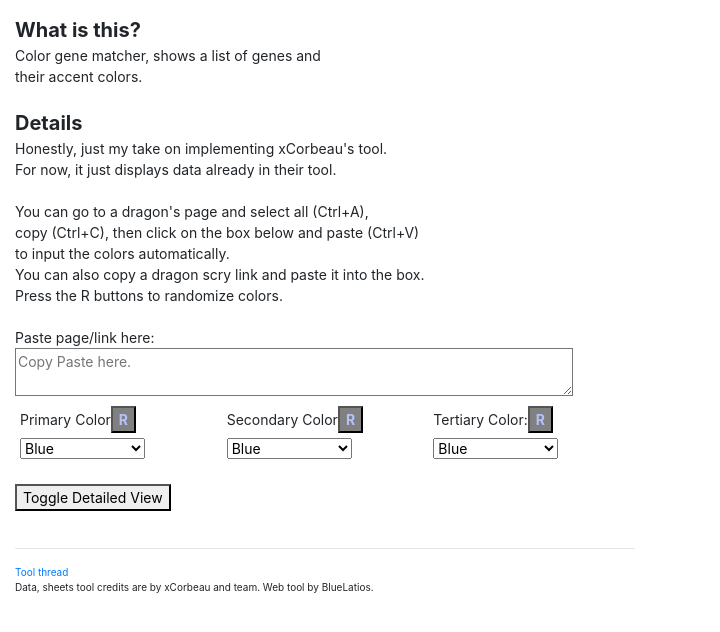
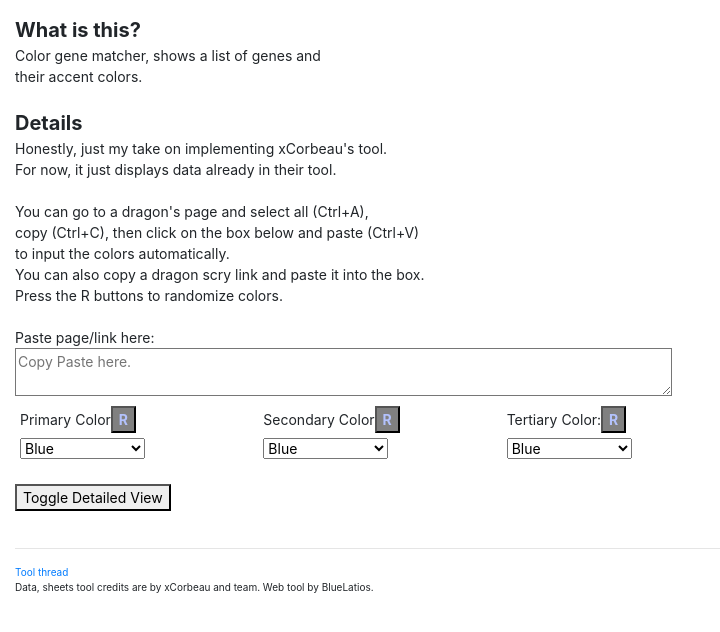
Before and after one commit to Blue-Latios/FRStuff, a Nuxt app: page /color-gene-match in a window 1280 px wide. Shown: the top 632 px of the page, without its empty margins (0-720 px from the left). Built offline with nearby package versions, Linux system fonts and the light colour scheme.

Commit message:
Layout fix

```diff
--- a/pages/color-gene-match/index.vue
+++ b/pages/color-gene-match/index.vue
@@ -56,7 +56,7 @@
 	padding: 10px;
 	margin: 5px;
 	font-size: 14px;
-	width: 640px;
+	width: 750px;
 }
 .text-bold {
 	font-weight: bold;
@@ -249,7 +249,7 @@ export default {
 
       let maxRows = Math.max(p.length, s.length, t.length);
 
-      let html = "<table style='border-collapse:collapse;'>";
+      let html = "<table style='border-collapse:collapse; table-layout:fixed; width:720px;'>";
 
       for (let i = 0; i < maxRows; i++) {
         html += "<tr>";
```
